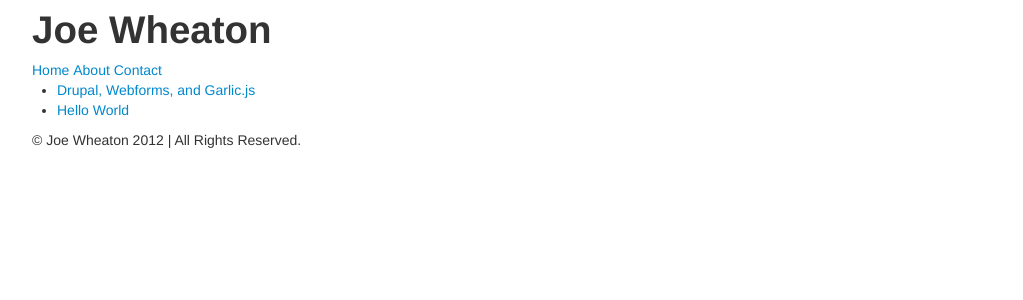
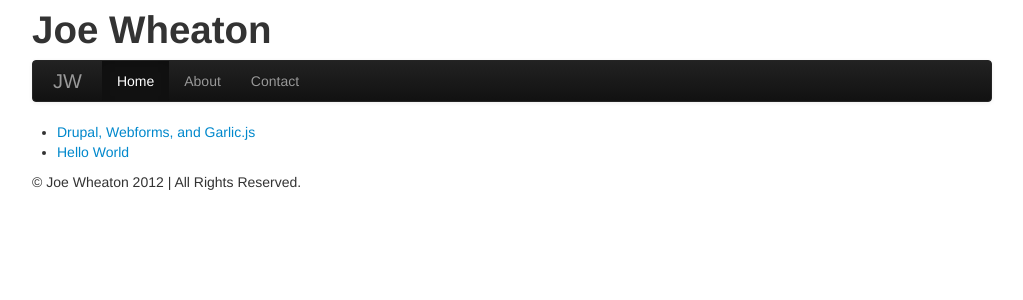
Before and after one commit to jdwfly/jdwfly.github.com, a Jekyll site: the page built from index.html, in a window 1280 px wide. Shown: the top 300 px of the page, without its empty margins (128-1151 px from the left). Built offline with Jekyll 4.4.1, drawn with Linux system fonts in a browser that asks for light colours.

Commit message:
navbar classes added

```diff
--- a/_layouts/default.html
+++ b/_layouts/default.html
@@ -17,12 +17,15 @@
     <header>
       <h1>Joe Wheaton</h1>
     </header>
-    <nav>
-      <ul>
-        <li><a href="/">Home</a></li>
-        <li><a href="/about">About</a></li>
-        <li><a href="/contact">Contact</a></li>
-      </ul>
+    <nav class="navbar navbar-inverse">
+      <div class="navbar-inner">
+        <a class="brand" href="#">JW</a>
+        <ul class="nav">
+          <li class="active"><a href="/">Home</a></li>
+          <li><a href="/about">About</a></li>
+          <li><a href="/contact">Contact</a></li>
+        </ul>
+      </div>
     </nav>
 
     {{ content }}
```
